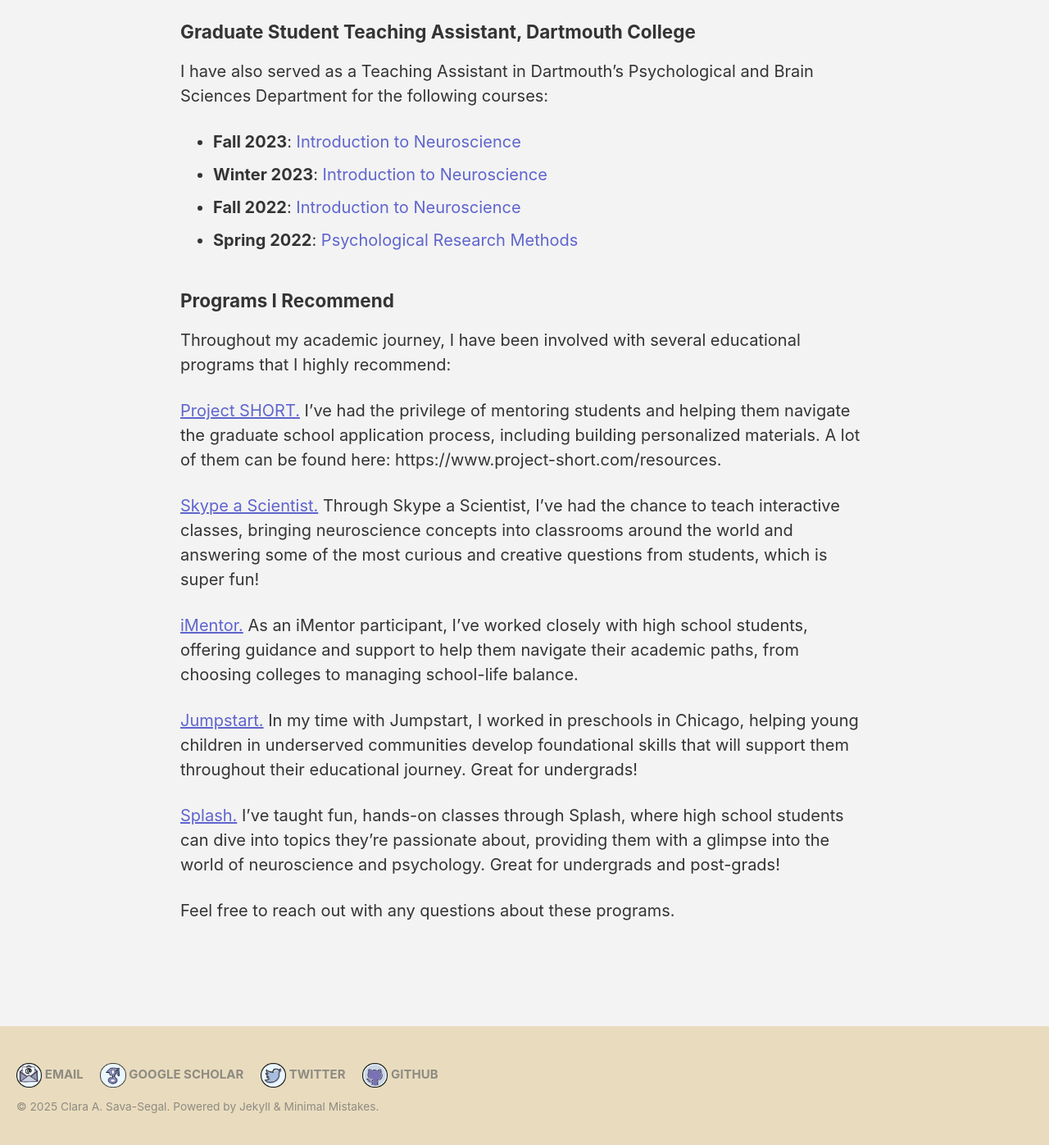
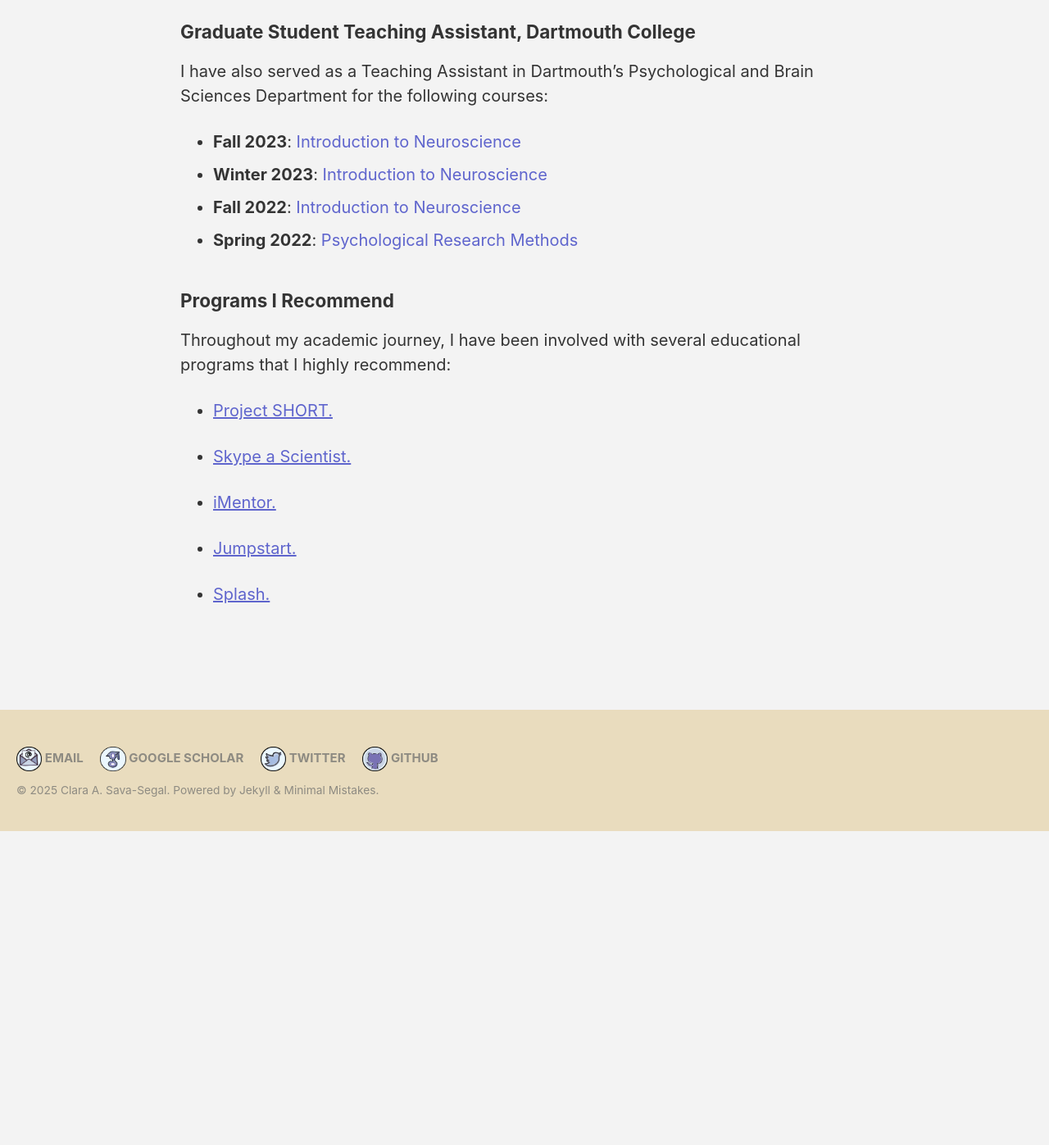
Before and after one commit to csavasegal/csavasegal.github.io, a Jekyll site: the page built from teaching.md, in a window 1280 px wide and 1400 px high, scrolled down 1220 px. Shown: the top 1397 px of the window at 82% size. Built offline with Jekyll 4.4.1, drawn with Linux system fonts in a browser that asks for light colours; cached includes are drawn as plain includes; after the commit the page ends 2234 px from its top, so only the background shows below that; some of the changed text lies outside the part shown.

Commit message:
made some mods for simplification purposes

```diff
--- a/teaching.md
+++ b/teaching.md
@@ -5,18 +5,13 @@
 published: true
 ---
 
-<!--
-<img src="/img/teaching_img_Dalle.png" alt="Teaching Experience Image" style="width: 300px; margin-right: 20px; float: left;"/>
+### <span>Early Childhood and Education Policy Training</span>
 
-*Image generated using DALL·E by OpenAI.* -->
-
-### <span>Early Childhood and Accessibility Work</span>
-
-Prior to starting graduate school, I worked extensively in early childhood education (pre-K and high school) and engaged deeply with issues of accessibility to higher education. These experiences have shaped my approach to teaching and mentorship across different age groups. See links below.
+Prior to starting graduate school, I did some work and volunteering in early childhood education (pre-K and high school) in Chicago and in the Bay Area. I also had some more formal education policy training through a program at UChicago. These experiences have shaped my approach to teaching and mentorship across different age groups. See links below.
 
 ### <span>Adult Learning Courses</span>
 
-Most recently, I have been designing and teaching courses for adult learners, focusing on cognitive neuroscience and mental health. <a href="https://osher.dartmouth.edu/get_involved/study_leaders/meet_study_leaders/clarasava-segal.php" style="color:rgb(95, 101, 205);">See my recent courses and reviews here.</a>  I will update the syllabi soon. If you are an Osher student, the class material can be found [here](/osher/DiverseMinds/osher/).
+Most recently, I have been designing and teaching courses for adult learners, focusing on cognitive neuroscience and mental health. <a href="https://osher.dartmouth.edu/get_involved/study_leaders/meet_study_leaders/clarasava-segal.php" style="color:rgb(95, 101, 205);">See my recent courses and reviews here.</a>  If you are an Osher student, the class material can be found [here](/osher/DiverseMinds/osher/).
 
 - **<span style="color:rgb(173, 30, 166);">Brain and Behavior: How Are They Linked?</span>** [Fall, Winter, 2023]
   *Description*: This course explores how the brain supports behaviors such as learning, memory, and processing information. It emphasizes the uniqueness of individual brains and how we each perceive the world differently. The course involves hands-on psychological experiments to illustrate key concepts.
@@ -48,19 +43,17 @@
 - <a href="https://imentor.org/where-we-work/bay-area?gclid=CjwKCAiA4smsBhAEEiwAO6DEjd9mSDIkCQNpaC4q7yf7C9YQeK6SdkQofWxSGqeYRzmLgP4sYiJZTxoCMPkQAvD_BwE" style="color:rgb(95, 101, 205);">iMentor</a>
 - <a href="https://www.jstart.org/" style="color:rgb(95, 101, 205);">Jumpstart</a>
 - <a href="https://splashchicago.learningu.org/teach/teachers/clarasavasegal/bio.html" style="color:rgb(95, 101, 205);">Splash</a> -->
-<a href="https://www.project-short.com/" style="color:rgb(95, 101, 205);">Project SHORT.</a>
-I've had the privilege of mentoring students and helping them navigate the graduate school application process, including building personalized materials. A lot of them can be found here: https://www.project-short.com/resources.
+- <a href="https://www.project-short.com/" style="color:rgb(95, 101, 205);">Project SHORT.</a>
+<!-- I've had the privilege of mentoring students and helping them navigate the graduate school application process, including building personalized materials. A lot of them can be found here: https://www.project-short.com/resources.  -->
 
-<a href="https://www.skypeascientist.com/" style="color:rgb(95, 101, 205);">Skype a Scientist.</a>
-Through Skype a Scientist, I’ve had the chance to teach interactive classes, bringing neuroscience concepts into classrooms around the world and answering some of the most curious and creative questions from students, which is super fun!
+- <a href="https://www.skypeascientist.com/" style="color:rgb(95, 101, 205);">Skype a Scientist.</a>
+<!-- Through Skype a Scientist, I’ve had the chance to teach interactive classes, bringing neuroscience concepts into classrooms around the world and answering some of the most curious and creative questions from students, which is super fun! -->
 
-<a href="https://imentor.org/where-we-work/bay-area?gclid=CjwKCAiA4smsBhAEEiwAO6DEjd9mSDIkCQNpaC4q7yf7C9YQeK6SdkQofWxSGqeYRzmLgP4sYiJZTxoCMPkQAvD_BwE" style="color:rgb(95, 101, 205);">iMentor.</a>
-As an iMentor participant, I’ve worked closely with high school students, offering guidance and support to help them navigate their academic paths, from choosing colleges to managing school-life balance.
+- <a href="https://imentor.org/where-we-work/bay-area?gclid=CjwKCAiA4smsBhAEEiwAO6DEjd9mSDIkCQNpaC4q7yf7C9YQeK6SdkQofWxSGqeYRzmLgP4sYiJZTxoCMPkQAvD_BwE" style="color:rgb(95, 101, 205);">iMentor.</a>
+<!-- As an iMentor participant, I’ve worked closely with high school students, offering guidance and support to help them navigate their academic paths, from choosing colleges to managing school-life balance. -->
 
-<a href="https://www.jstart.org/" style="color:rgb(95, 101, 205);">Jumpstart.</a>
-In my time with Jumpstart, I worked in preschools in Chicago, helping young children in underserved communities develop foundational skills that will support them throughout their educational journey. Great for undergrads!
+- <a href="https://www.jstart.org/" style="color:rgb(95, 101, 205);">Jumpstart.</a>
+<!-- In my time with Jumpstart, I worked in two preschools in Chicago, helping children develop foundational skills that will support them throughout their educational journey. Great for undergrads! -->
 
-<a href="https://splashchicago.learningu.org/teach/teachers/clarasavasegal/bio.html" style="color:rgb(95, 101, 205);">Splash.</a>
-I've taught fun, hands-on classes through Splash, where high school students can dive into topics they’re passionate about, providing them with a glimpse into the world of neuroscience and psychology. Great for undergrads and post-grads!
-
-Feel free to reach out with any questions about these programs.
+- <a href="https://splashchicago.learningu.org/teach/teachers/clarasavasegal/bio.html" style="color:rgb(95, 101, 205);">Splash.</a>
+<!-- I've taught hands-on classes through Splash, where high school students can dive into topics they’re passionate about, providing them with a glimpse into the world of neuroscience and psychology.  -->
```
Also changed, not shown: _includes/head.html (+11 -0 lines), publications.md (+11 -13 lines).
